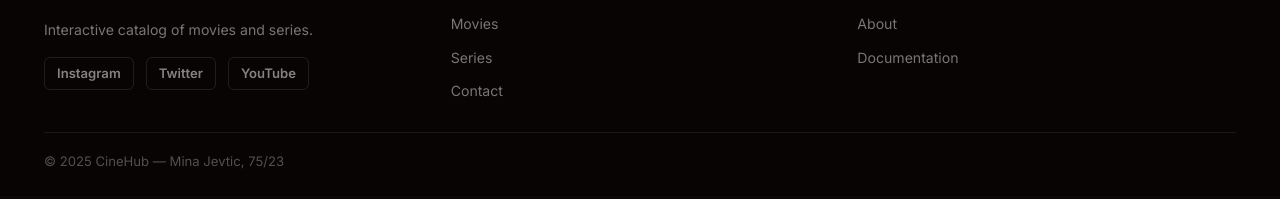
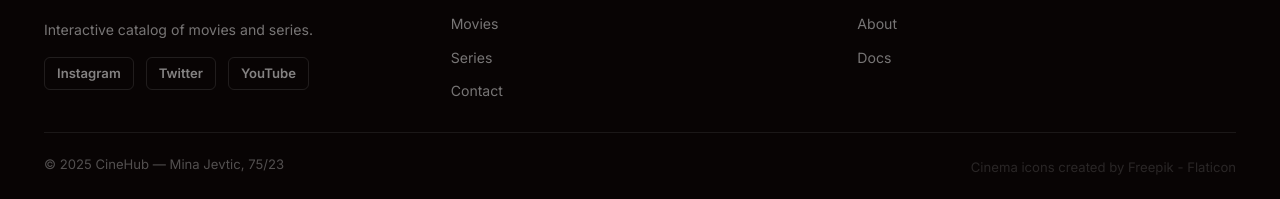
Before and after one commit to M1na12/CineHub, a plain HTML site: page favorites.html in a window 1280 px wide. Shown: the part 828-1027 px from the top of the page. Drawn offline with nearby package versions, Linux system fonts and the light colour scheme.

Commit message:
Update favorites.html

```diff
--- a/favorites.html
+++ b/favorites.html
@@ -22,7 +22,7 @@
         <li><a href="favorites.html">My List<span class="nav-fav-badge" id="navFavBadge"></span></a></li>
         <li><a href="contact.html">Contact</a></li>
         <li><a href="about.html">About</a></li>
-        <li><a href="documentation.html">Docs</a></li>
+        <li><a href="dokumentacija_CineHub.pdf" target="_blank">Docs</a></li>
       </ul>
       <button class="nav-hamburger" id="navHamburger">&#9776;</button>
     </div>
@@ -112,12 +112,13 @@
           <h4>Info</h4>
           <ul>
             <li><a href="about.html">About</a></li>
-            <li><a href="documentation.html">Documentation</a></li>
+            <li><a href="dokumentacija_CineHub.pdf" target="_blank">Docs</a></li>
           </ul>
         </div>
       </div>
       <div class="footer-bottom">
         <p>&copy; 2025 CineHub &mdash; Mina Jevtic, 75/23</p>
+        <p class="footer-attr"><a href="https://www.flaticon.com/free-icons/cinema" title="cinema icons" target="_blank" rel="noopener">Cinema icons created by Freepik - Flaticon</a></p>
       </div>
     </div>
   </footer>
```
